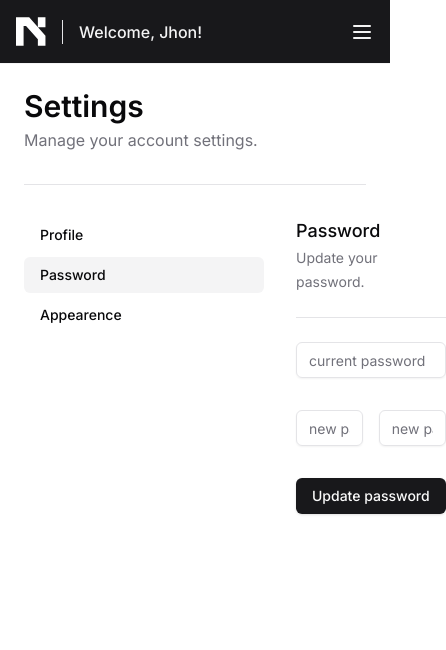
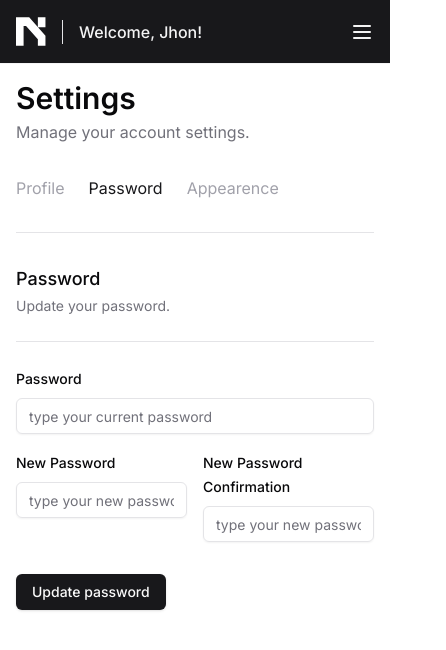
Before and after one commit to henrique0089/next-swift, a Next.js app in the folder web/: page /settings/password in a window 390 px wide. Shown: the top 650 px of the page, 446 px wide, since content can reach past the window. Built offline with nearby package versions, Linux system fonts and the light colour scheme.

Commit message:
page: settings base style finished

```diff
--- a/web/src/app/(panel)/settings/components/sidebar.tsx
+++ b/web/src/app/(panel)/settings/components/sidebar.tsx
@@ -18,7 +18,7 @@ export function Sidebar({ ...props }: SidebarNavProps) {
   const pathname = usePathname()
 
   return (
-    <nav className="flex flex-col space-y-1" {...props}>
+    <nav className="hidden lg:flex flex-col space-y-1" {...props}>
       {sidebarLinks.map((link) => {
         return (
           <Link
--- a/web/src/app/(panel)/settings/components/update-password-form.tsx
+++ b/web/src/app/(panel)/settings/components/update-password-form.tsx
@@ -1,6 +1,14 @@
 'use client'
 
 import { Button } from '@/components/ui/button'
+import {
+  Form,
+  FormControl,
+  FormField,
+  FormItem,
+  FormLabel,
+  FormMessage,
+} from '@/components/ui/form'
 import { Input } from '@/components/ui/input'
 import { zodResolver } from '@hookform/resolvers/zod'
 import { Loader2 } from 'lucide-react'
@@ -24,11 +32,7 @@ const updatePasswordFormSchema = z.object({
 type UpdatePasswordFormValues = z.infer<typeof updatePasswordFormSchema>
 
 export function UpdatePasswordForm() {
-  const {
-    handleSubmit,
-    register,
-    formState: { isSubmitting },
-  } = useForm<UpdatePasswordFormValues>({
+  const form = useForm<UpdatePasswordFormValues>({
     resolver: zodResolver(updatePasswordFormSchema),
     mode: 'onChange',
   })
@@ -37,26 +41,61 @@ export function UpdatePasswordForm() {
     console.log({ ...data })
   }
 
+  const {
+    handleSubmit,
+    formState: { isSubmitting },
+  } = form
+
   return (
+    <Form {...form}>
       <form onSubmit={handleSubmit(handleUpdatePassword)} className="space-y-8">
-      <Input
-        type="password"
-        placeholder="current password"
-        {...register('password')}
+        <div className="space-y-4">
+          <FormField
+            control={form.control}
+            name="password"
+            render={({ field }) => (
+              <FormItem>
+                <FormLabel>Password</FormLabel>
+                <FormControl>
+                  <Input placeholder="type your current password" {...field} />
+                </FormControl>
+                <FormMessage />
+              </FormItem>
+            )}
           />
 
           <div className="grid grid-cols-2 gap-4">
-        <Input
-          type="password"
-          placeholder="new password"
-          {...register('newPass')}
+            <FormField
+              control={form.control}
+              name="newPass"
+              render={({ field }) => (
+                <FormItem>
+                  <FormLabel>New Password</FormLabel>
+                  <FormControl>
+                    <Input placeholder="type your new password" {...field} />
+                  </FormControl>
+                  <FormMessage />
+                </FormItem>
+              )}
             />
 
+            <FormField
+              control={form.control}
+              name="newPassConfirmation"
+              render={({ field }) => (
+                <FormItem>
+                  <FormLabel>New Password Confirmation</FormLabel>
+                  <FormControl>
                     <Input
-          type="password"
-          placeholder="new password confirmation"
-          {...register('newPassConfirmation')}
+                      placeholder="type your new password again"
+                      {...field}
                     />
+                  </FormControl>
+                  <FormMessage />
+                </FormItem>
+              )}
+            />
+          </div>
         </div>
 
         <Button disabled={isSubmitting}>
@@ -64,5 +103,6 @@ export function UpdatePasswordForm() {
           Update password
         </Button>
       </form>
+    </Form>
   )
 }
--- a/web/src/app/(panel)/settings/components/update-profile-form.tsx
+++ b/web/src/app/(panel)/settings/components/update-profile-form.tsx
@@ -79,7 +79,7 @@ export function UpdateProfileForm() {
                     alt=""
                     width={64}
                     height={64}
-                    className="h-16 w-16 rounded-full bg-primary/10"
+                    className="w-20 lg:h-16  lg:w-16 rounded-full bg-primary/10"
                   />
                 ) : (
                   <Image
@@ -87,7 +87,7 @@ export function UpdateProfileForm() {
                     alt=""
                     width={64}
                     height={64}
-                    className="h-16 w-16 rounded-full bg-primary/10"
+                    className="w-20 lg:h-16  lg:w-16 rounded-full bg-primary/10"
                   />
                 )}
               </label>
@@ -133,7 +133,7 @@ export function UpdateProfileForm() {
 
         <Button disabled={isSubmitting}>
           {isSubmitting && <Loader2 className="mr-2 h-4 w-4 animate-spin" />}
-          Update password
+          Update profile
         </Button>
       </form>
     </Form>
--- a/web/src/app/(panel)/settings/layout.tsx
+++ b/web/src/app/(panel)/settings/layout.tsx
@@ -1,10 +1,11 @@
+import { NavLink } from '@/components/nav-link'
 import { Separator } from '@/components/ui/separator'
 import { ReactNode } from 'react'
 import { Sidebar } from './components/sidebar'
 
 export default function SettingsLayout({ children }: { children: ReactNode }) {
   return (
-    <div className="space-y-8 mx-auto max-w-6xl p-6">
+    <div className="space-y-8 mx-auto max-w-6xl p-4 lg:p-6">
       <div className="space-y-1">
         <h1 className="text-3xl font-semibold">Settings</h1>
         <span className="block text-muted-foreground">
@@ -12,9 +13,30 @@ export default function SettingsLayout({ children }: { children: ReactNode }) {
         </span>
       </div>
 
+      <nav className="items-center mt-3 space-x-6 flex lg:hidden">
+        <NavLink
+          href="/settings/profile"
+          className="text-zinc-400 data-[active=true]:text-zinc-900"
+        >
+          Profile
+        </NavLink>
+        <NavLink
+          href="/settings/password"
+          className="text-zinc-400 data-[active=true]:text-zinc-900"
+        >
+          Password
+        </NavLink>
+        <NavLink
+          href="/settings/appearence"
+          className="text-zinc-400 data-[active=true]:text-zinc-900"
+        >
+          Appearence
+        </NavLink>
+      </nav>
+
       <Separator />
 
-      <div className="grid grid-cols-[15rem_1fr] items-start gap-8">
+      <div className="grid grid-cols-1 lg:grid-cols-[15rem_1fr] items-start gap-8">
         <Sidebar />
         {children}
       </div>
```
Also changed, not shown: web/src/components/ui/button.tsx (+21 -21 lines), web/src/components/nav-link.tsx (line endings or trailing spaces). Lines whose indentation alone changed are shown as unchanged.
